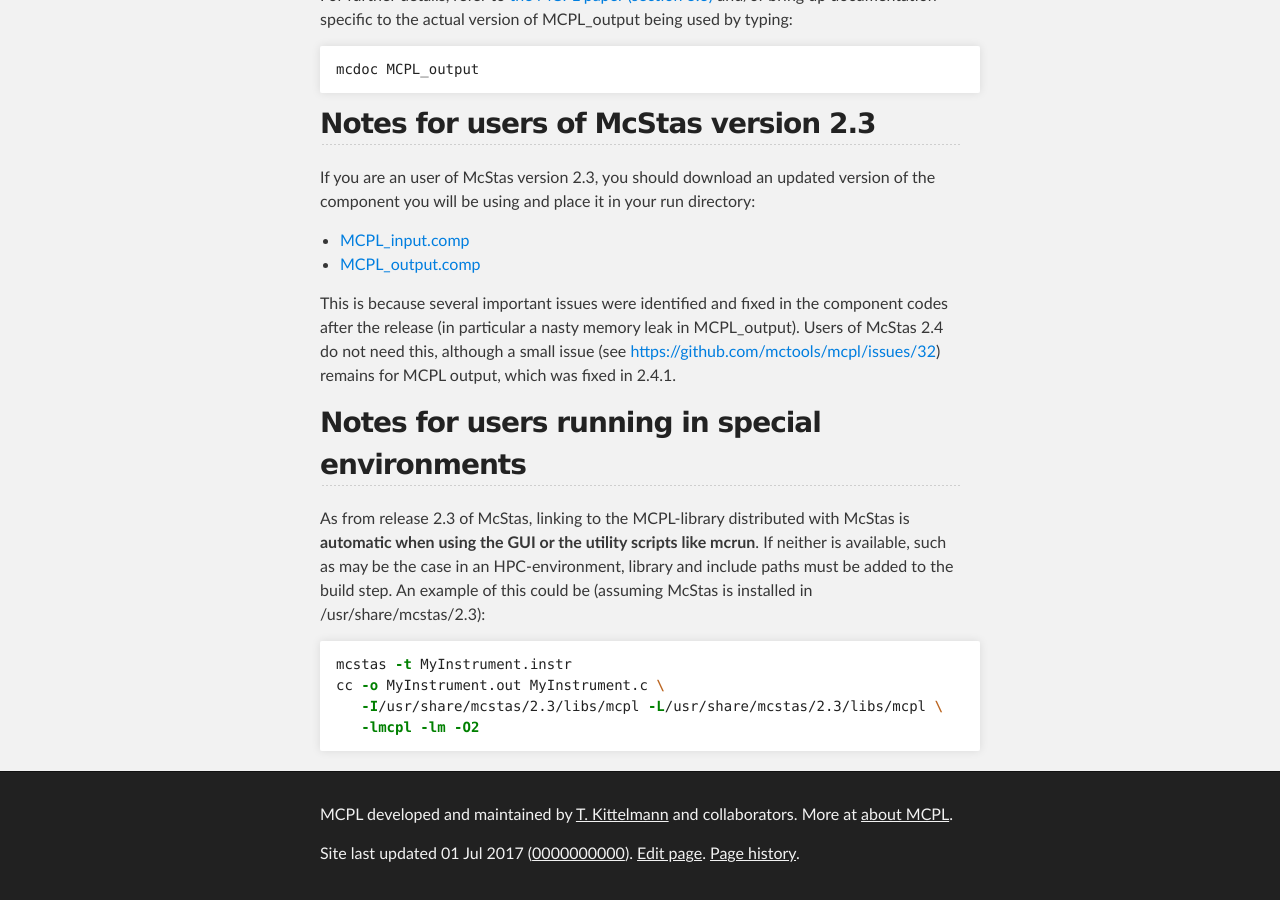
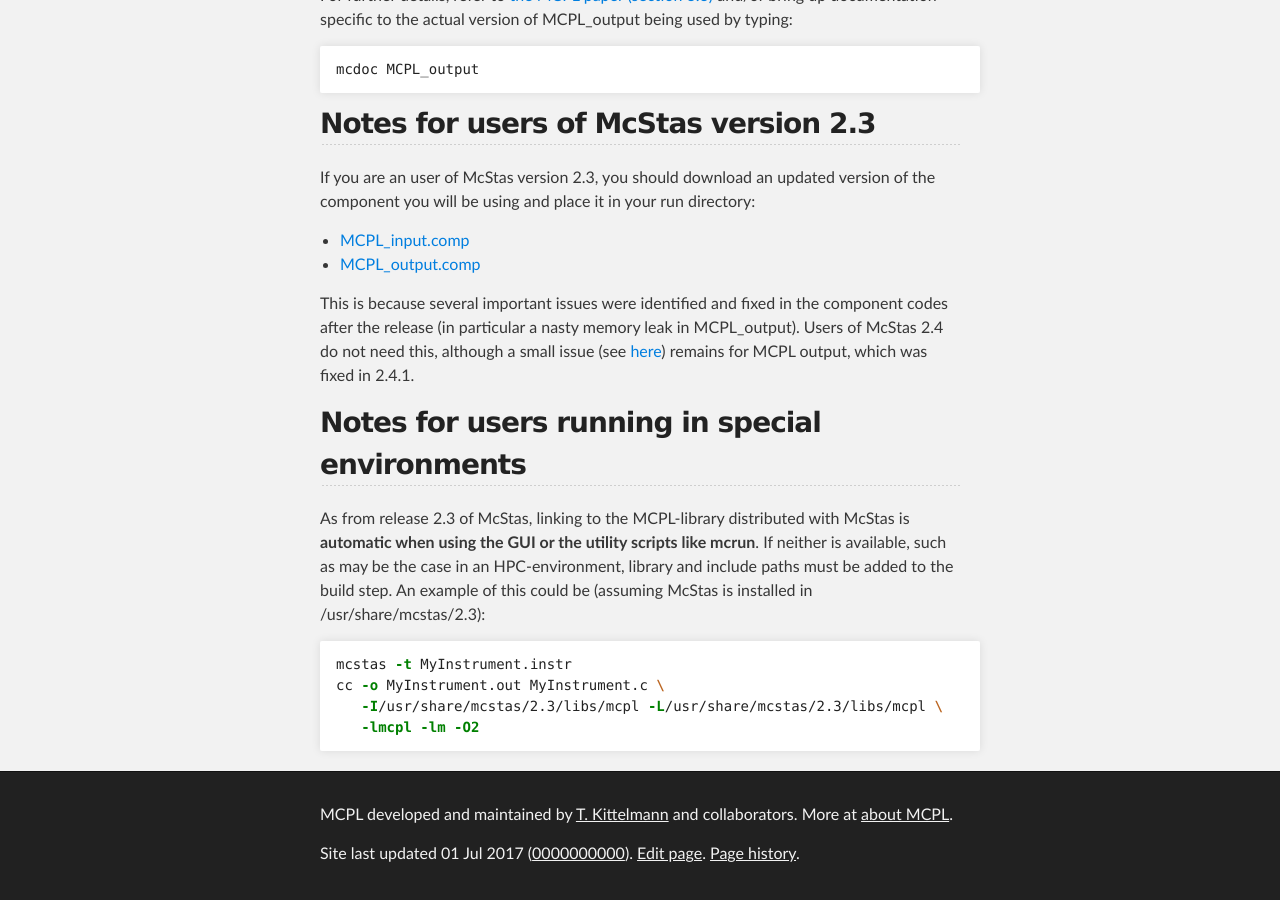
Before and after one commit to mctools/mcpl, a Jekyll site: the page built from hooks_mcstas.md, in a window 1280 px wide and 900 px high, scrolled down 1581 px. Built offline with Jekyll 4.4.1, drawn with Linux system fonts in a browser that asks for light colours.

Commit message:
Update hooks_mcstas.md

```diff
--- a/hooks_mcstas.md
+++ b/hooks_mcstas.md
@@ -92,7 +92,7 @@ of the component you will be using and place it in your run directory:
 
 This is because several important issues were identified and fixed in the
 component codes after the release (in particular a nasty memory leak in
-MCPL_output). Users of McStas 2.4 do not need this, although a small issue (see [https://github.com/mctools/mcpl/issues/32](here)) remains for MCPL output, which was fixed in 2.4.1.
+MCPL_output). Users of McStas 2.4 do not need this, although a small issue (see [here](https://github.com/mctools/mcpl/issues/32)) remains for MCPL output, which was fixed in 2.4.1.
 
 ## Notes for users running in special environments
 
```
